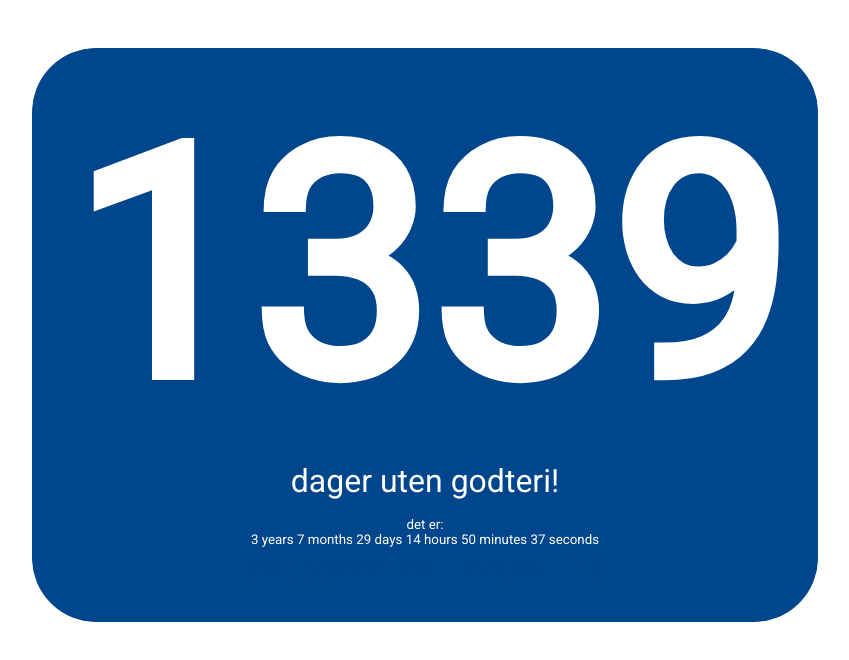
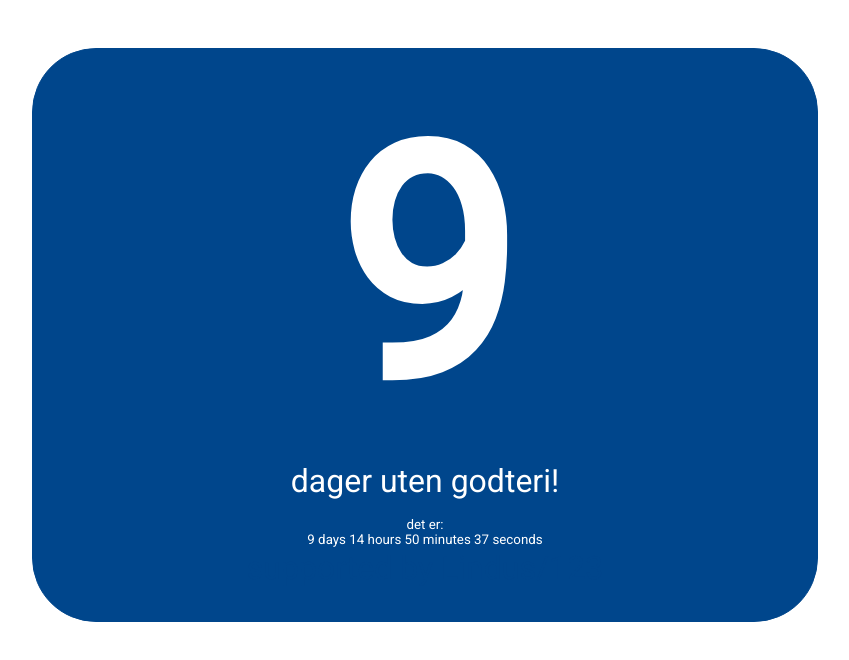
Before and after one commit to lstor/sugar, a plain HTML site: page ane/index.html in a window 1280 px wide. Shown: the whole page, without its empty margins (215-1064 px from the left). Drawn offline with nearby package versions, Linux system fonts and the light colour scheme.

Commit message:
Update index.html

```diff
--- a/ane/index.html
+++ b/ane/index.html
@@ -31,8 +31,8 @@
         <script type="text/javascript">
         moment.locale('no');
         setInterval(function() {
-            document.getElementById("days").innerHTML = daysSince(19, 6, 2017);
-            document.getElementById("full").innerHTML = moment().preciseDiff(moment('2017-06-18', 'YYYY-MM-DD'));
+            document.getElementById("days").innerHTML = daysSince(08, 2, 2021);
+            document.getElementById("full").innerHTML = moment().preciseDiff(moment('2021-02-07', 'YYYY-MM-DD'));
         }, 1000);
         </script>
     </body>
```
